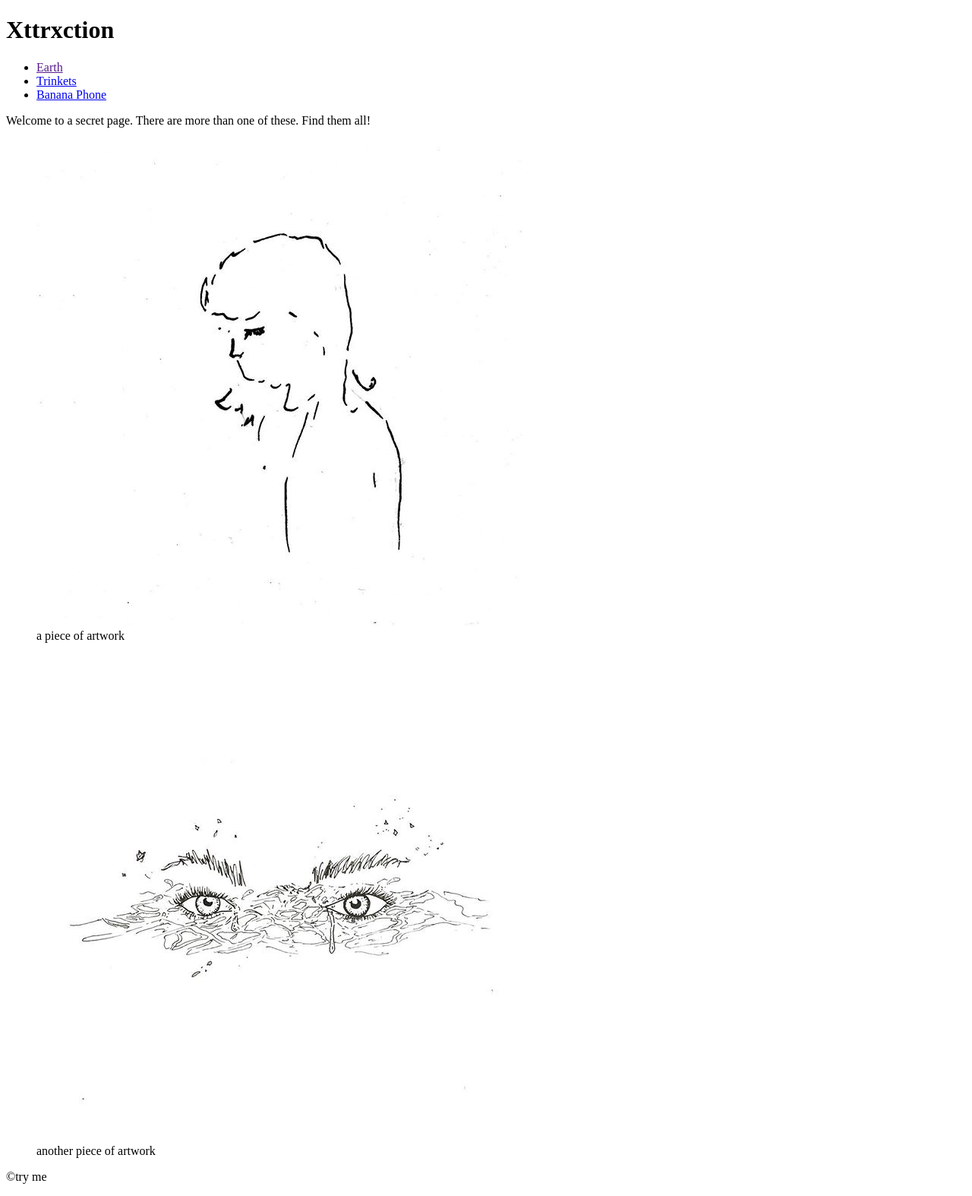
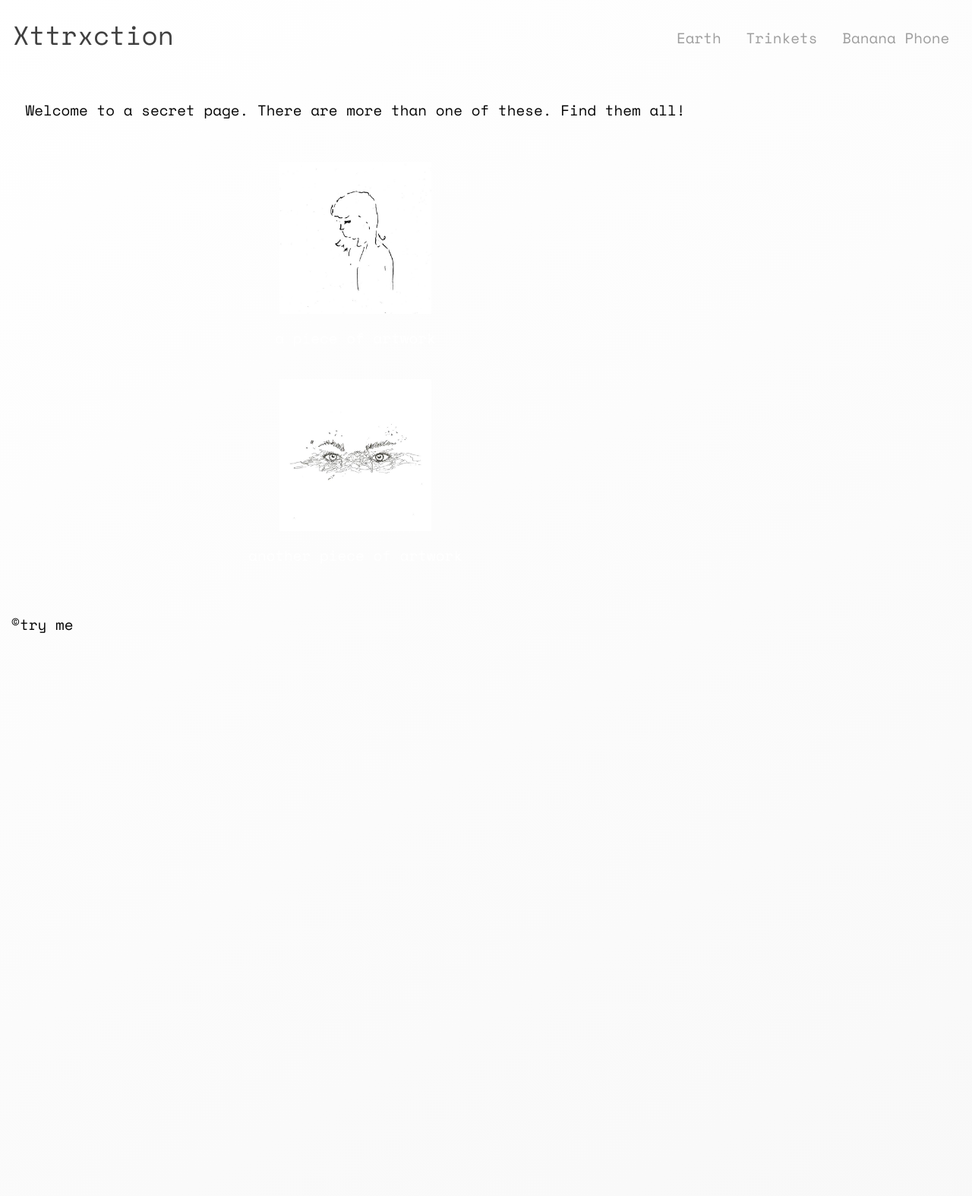
Before and after one commit to B2G7M/portfolio-xttrxction, a Jekyll site: the page built from secretpage1.html, in a window 1280 px wide. Shown: the whole page at 76% size. Built offline with Jekyll 4.4.1, drawn with Linux system fonts in a browser that asks for light colours; nearby versions of some CDN libraries; Markdown is read by kramdown in place of the engine named in the settings; after the commit the page ends 900 px from its top, so only the background shows below that.

Commit message:
Added Pretty links again

```diff
--- a/_layouts/default.html
+++ b/_layouts/default.html
@@ -2,12 +2,12 @@
 <html lang="en-ca">
 <head>
   <meta charset="utf-8">
-  <link href="css/modules.css" rel="stylesheet">
-  <link href="css/grid.css" rel="stylesheet">
-  <link href="css/typography.css" rel="stylesheet">
-  <link href="css/buckets.css" rel="stylesheet">
-  <link href="css/colour.css" rel="stylesheet">
-  <link href="css/main.css" rel="stylesheet">
+  <link href="{{site.baseurl}}/css/modules.css" rel="stylesheet">
+  <link href="{{site.baseurl}}/css/grid.css" rel="stylesheet">
+  <link href="{{site.baseurl}}/css/typography.css" rel="stylesheet">
+  <link href="{{site.baseurl}}/css/buckets.css" rel="stylesheet">
+  <link href="{{site.baseurl}}/css/colour.css" rel="stylesheet">
+  <link href="{{site.baseurl}}/css/main.css" rel="stylesheet">
 
   <title>Xttrxction</title>
 
@@ -41,6 +41,6 @@
 <footer class="unit island-1-2 xs-1 s-1 m-1 l-1">&copy;try me</p></footer>
 
 <script src="https://cdnjs.cloudflare.com/ajax/libs/jquery/3.1.1/jquery.min.js"></script>
-<script src="js/main.js"></script>
+<script src="{{site.baseurl}}/js/main.js"></script>
 </body>
 </html>
```
Also changed, not shown: 4 other files.
